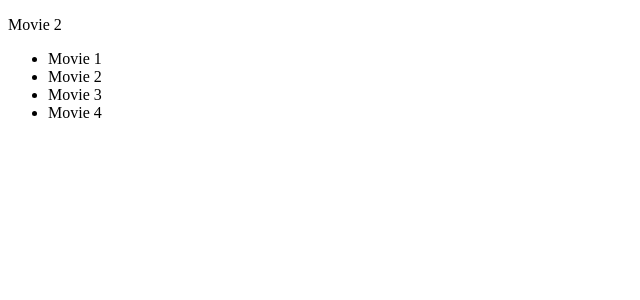
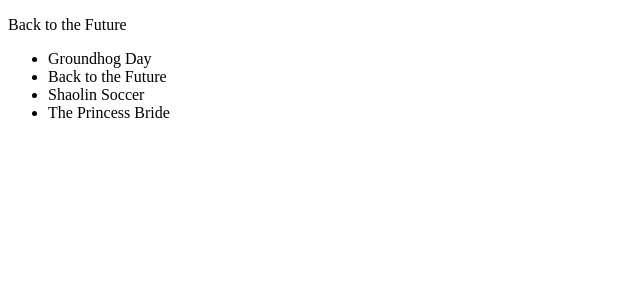
Before and after one commit to daniellequevedo/movie-cart, a React (Create React App) app: page / in a window 1280 px wide. Shown: the top 300 px of the page, without its empty margins (0-640 px from the left). Built offline with nearby package versions, Linux system fonts and the light colour scheme.

Commit message:
changed data from strings to objects

```diff
--- a/src/components/DisplayBox.js
+++ b/src/components/DisplayBox.js
@@ -3,7 +3,7 @@
 const DisplayBox = ({ selectedProduct }) => {
   return (
     <div id="displayBox">
-      <p>{selectedProduct}</p>
+      <p>{selectedProduct.name}</p>
       {/* <img class="displayImg" src="${selectedProduct.image}" />
       <div class="displayDetails">
         <h4>${selectedProduct.name}&nbsp;<span>(${selectedProduct.year})</span></h4>
--- a/src/components/SelectionBox.js
+++ b/src/components/SelectionBox.js
@@ -7,8 +7,8 @@
       <ul className="products">
         {products.map((item) => {
           return (
-            <li key={item} onClick={() => changeSelectedProductHandler(item)}>
-              {item}
+            <li key={item.id} onClick={() => changeSelectedProductHandler(item)}>
+              {item.name}
             </li>
           );
         })}
--- a/src/data/products.js
+++ b/src/data/products.js
@@ -1,8 +1,44 @@
 let products = [
-    "Movie 1",
-    "Movie 2",
-    "Movie 3",
-    "Movie 4"
+    {
+        id: 'tt0107048',
+        name: 'Groundhog Day',
+        runtime: '101',
+        description: 'A weatherman finds himself inexplicably living the same day over and over again.',
+        rating: '8',
+        price: '2',
+        image: 'https://m.media-amazon.com/images/M/MV5BZWIxNzM5YzQtY2FmMS00Yjc3LWI1ZjUtNGVjMjMzZTIxZTIxXkEyXkFqcGdeQXVyNjU0OTQ0OTY@._V1_UX182_CR0,0,182,268_AL_.jpg',
+        year: '1993',
+    },
+    {
+        id: 'tt0088763',
+        name: 'Back to the Future',
+        runtime: '116',
+        description: 'Marty McFly, a 17-year-old high school student, is accidentally sent thirty years into the past in a time-traveling DeLorean invented by his close friend, the maverick scientist Doc Brown.',
+        rating: '8.5',
+        price: '1.5',
+        image: 'https://m.media-amazon.com/images/M/MV5BZmU0M2Y1OGUtZjIxNi00ZjBkLTg1MjgtOWIyNThiZWIwYjRiXkEyXkFqcGdeQXVyMTQxNzMzNDI@._V1_UX182_CR0,0,182,268_AL_.jpg',
+        year: '1985',
+    },
+    {
+        id: 'tt0286112',
+        name: 'Shaolin Soccer',
+        runtime: '113',
+        description: 'A young Shaolin follower reunites with his discouraged brothers to form a soccer team using their martial art skills to their advantage.',
+        rating: '7.3',
+        price: '1',
+        image: 'https://m.media-amazon.com/images/M/MV5BZjdiYTBiMDUtNTg0Yy00N2NhLWIxZmEtMTEwNDNlYzRkMGY3L2ltYWdlXkEyXkFqcGdeQXVyNTAyODkwOQ@@._V1_UY268_CR15,0,182,268_AL_.jpg',
+        year: '2001',
+    },
+    {
+        id: 'tt0093779',
+        name: 'The Princess Bride',
+        runtime: '98',
+        description: 'While home sick in bed, a young boy\'s grandfather reads him a story called The Princess Bride.',
+        rating: '8.1',
+        price: '1',
+        image: 'https://m.media-amazon.com/images/M/MV5BMGM4M2Q5N2MtNThkZS00NTc1LTk1NTItNWEyZjJjNDRmNDk5XkEyXkFqcGdeQXVyMjA0MDQ0Mjc@._V1_UX182_CR0,0,182,268_AL_.jpg',
+        year: '1987',
+    },
 ];
 
 export default products;
```
